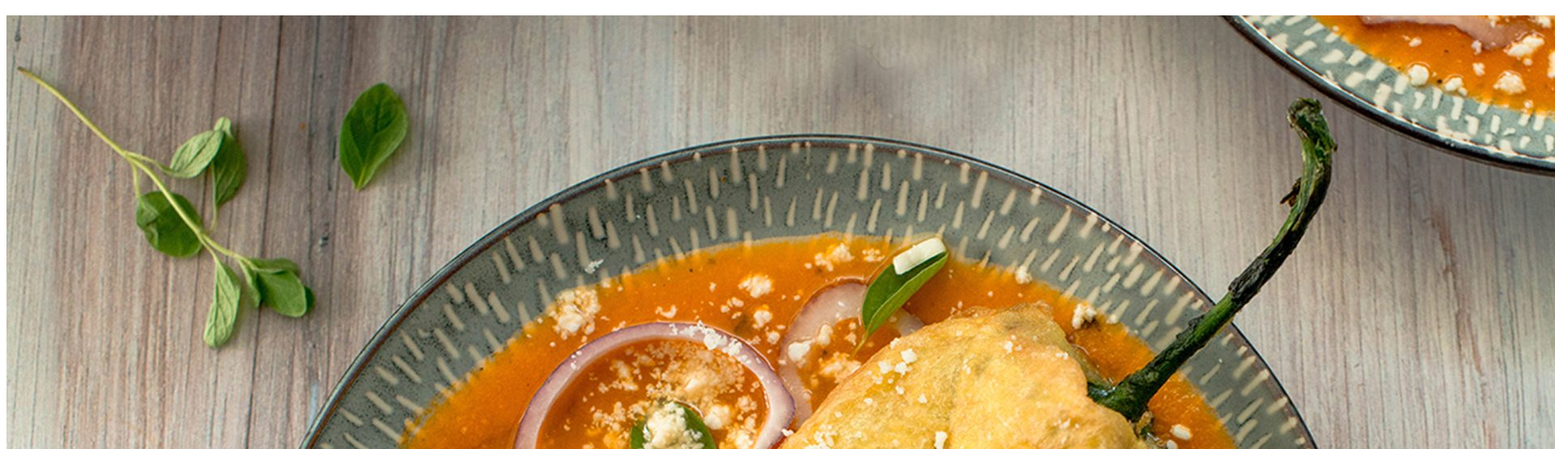
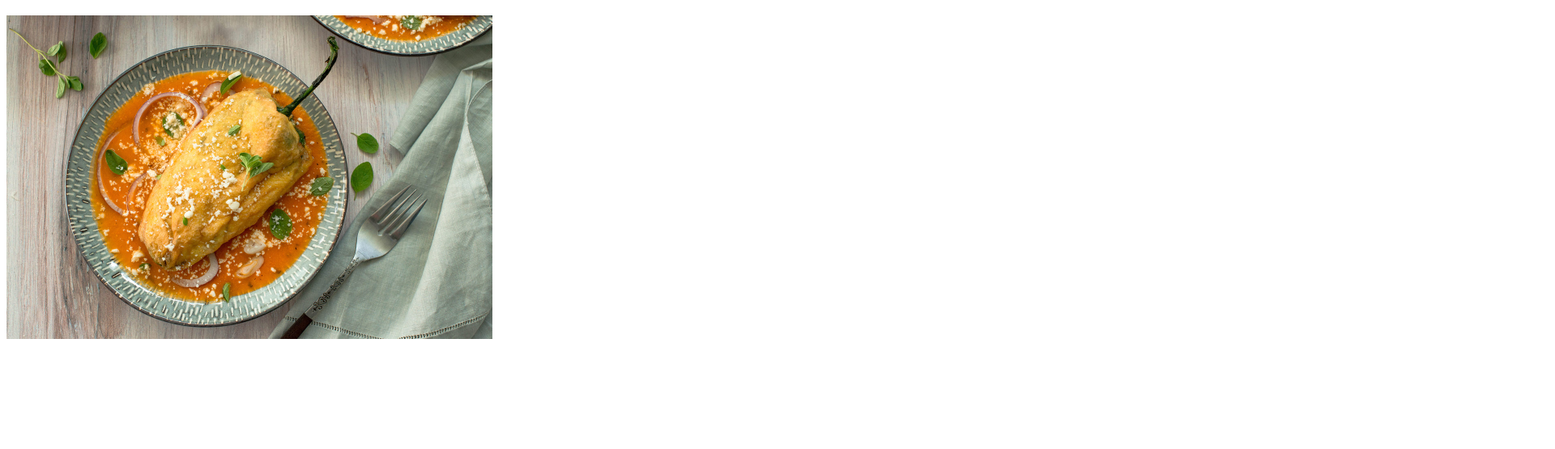
Before and after one commit to Eaverde94/odin-recipes, a plain HTML site: page recipes/chiles-rellenos.html in a window 1280 px wide. Shown: the part 61-616 px from the top of the page at 81% size, 1920 px wide, since content can reach past the window. Drawn offline with Linux system fonts and the light colour scheme.

Commit message:
Fixed img bug

```diff
--- a/recipes/chiles-rellenos.html
+++ b/recipes/chiles-rellenos.html
@@ -6,7 +6,9 @@
 </head>
 <body>
     <h1>Chile Rellenos</h1>
-    <img src="/img/chile-rellenos.jpg">
+    <img src="../recipes/img/chilerellenos.jpg" width="600" height="400">
+</body>
+</body>
 
 </body>
 
```
Also changed, not shown: recipes/img/chilerellenos.jpg (renamed from img/chile-rellenos.jpg).
